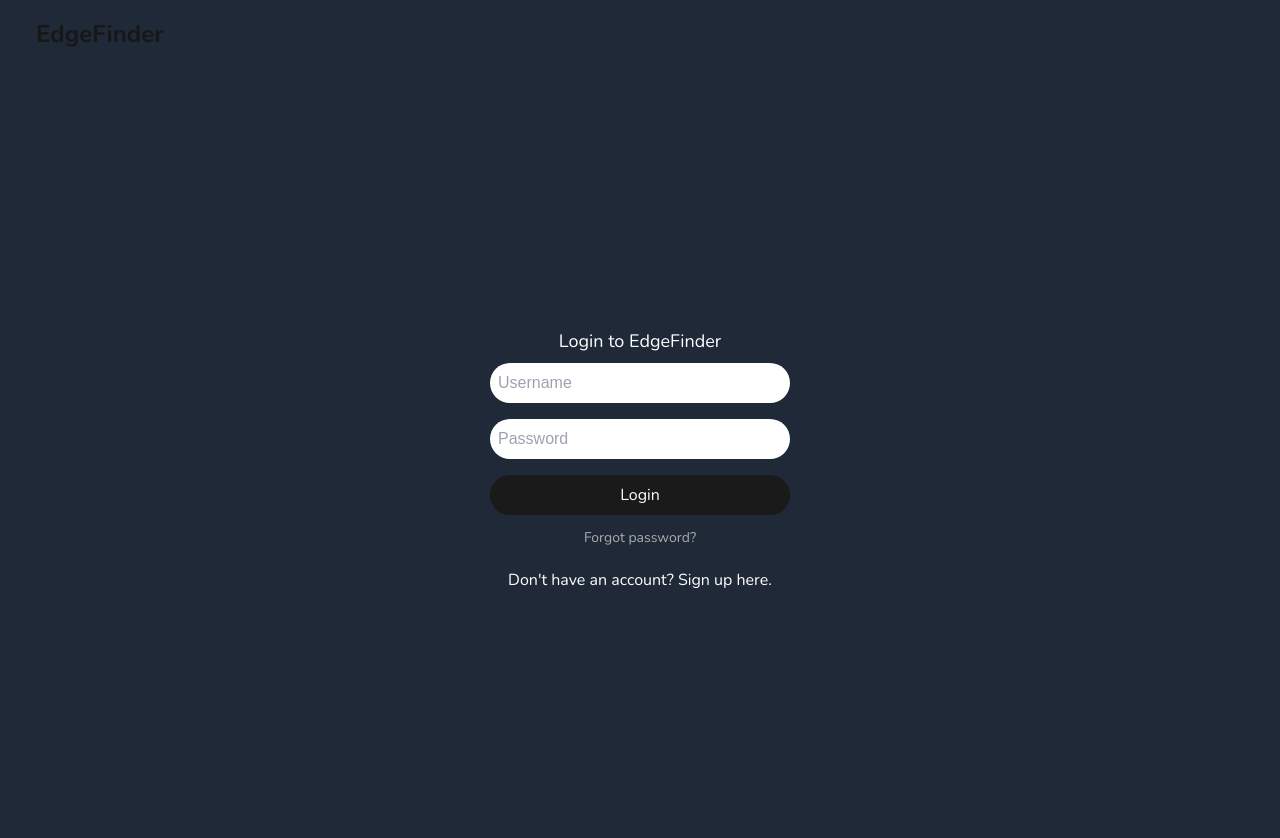
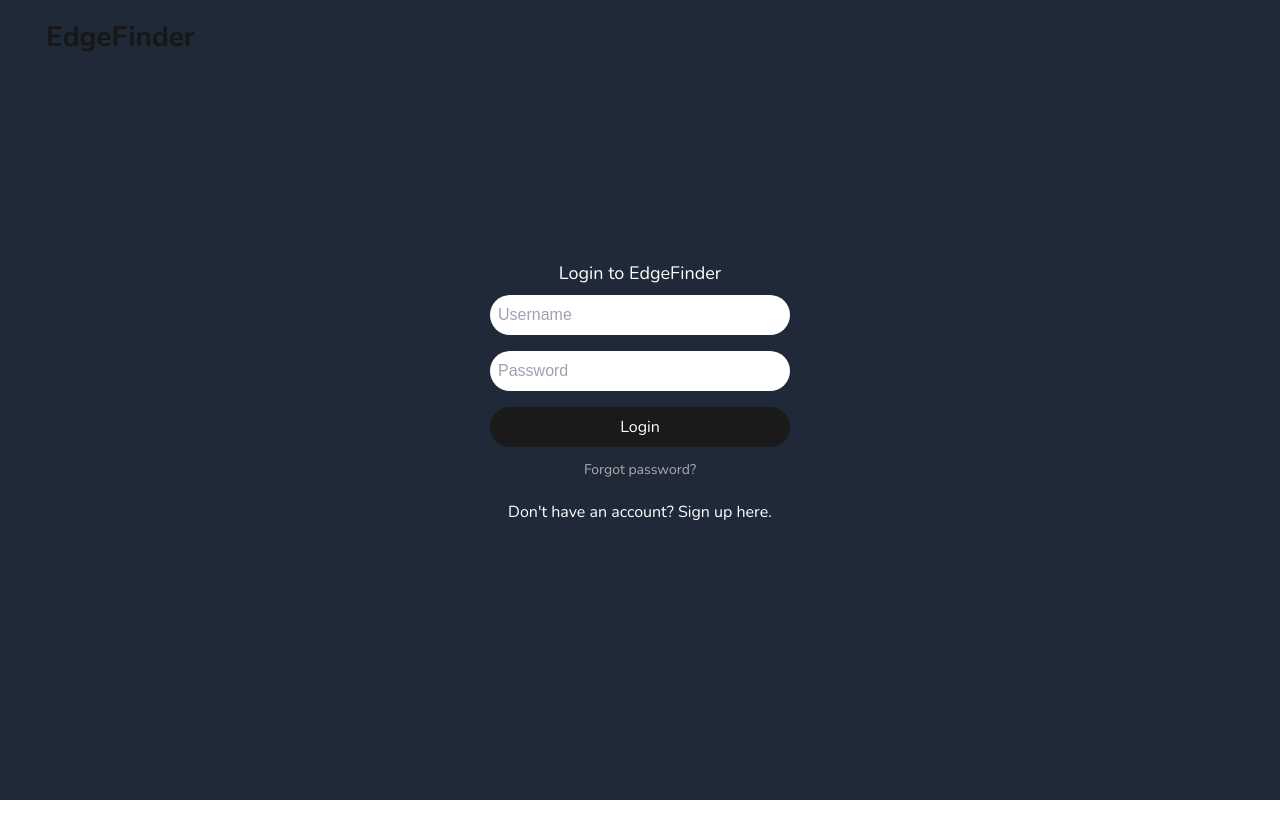
Before and after one commit to grayveins/EdgeFinder, a Next.js app in the folder edgefinder/: page /login in a window 1280 px wide. Shown: the top 838 px of the page. After the commit the page ends 800 px from the top, so only its background shows below. Built offline with nearby package versions, Linux system fonts and the light colour scheme.

Commit message:
Make small font changes and fix static positioning of navbar

```diff
--- a/edgefinder/src/app/components/Logo/Logo.css
+++ b/edgefinder/src/app/components/Logo/Logo.css
@@ -1,8 +1,9 @@
 .logo-self {
-    font-size: 1.5em;
+    font-size: 28px;
     font-weight: bold;
     font-family: "Nunito", serif;
     padding-left: 10px;
+    padding: 20px;
     margin: 10px;
     --tw-bg-opacity: 1;
     background: rgba(31, 41, 55, var(--tw-bg-opacity));
--- a/edgefinder/src/app/components/Logo/Logo.tsx
+++ b/edgefinder/src/app/components/Logo/Logo.tsx
@@ -6,7 +6,7 @@
 
 export function Logo() {
   return (
-    <div className="w-full bg-gray-800 p-4 sticky top-0 z-10">
+    <div className="w-full bg-gray-800 p-4 fixed top-0 z-10">
         <Link className="logo-self" href="/">EdgeFinder</Link>
     </div>
 
--- a/edgefinder/src/app/components/Navbar/Navbar.css
+++ b/edgefinder/src/app/components/Navbar/Navbar.css
@@ -2,7 +2,7 @@
 .navbar {
   background-color: #15131a;
   color: white;
-  padding: 20px;
+  padding: 18px;
   display: flex;
   position: fixed;
   width: 100%;
--- a/edgefinder/src/app/components/Searchbar/Searchbar.css
+++ b/edgefinder/src/app/components/Searchbar/Searchbar.css
@@ -10,4 +10,5 @@
   border: none;
   border-radius: 24px;
   width: 300px;
+  color: black;
 }
--- a/edgefinder/src/app/login/page.tsx
+++ b/edgefinder/src/app/login/page.tsx
@@ -15,7 +15,6 @@
                 <form className="flex flex-col">
                     <input type="text" placeholder="Username" className="login-input"/>
                     <input type="password" placeholder="Password" className="login-input"/>
-
                     <button type="submit" className="login-button">Login</button>
                     <Link href="/forgot-password" className="forgot-password">Forgot password?</Link>
                     <Link href="/signup" className="signup-button">Don't have an account? Sign up here.</Link>
```
